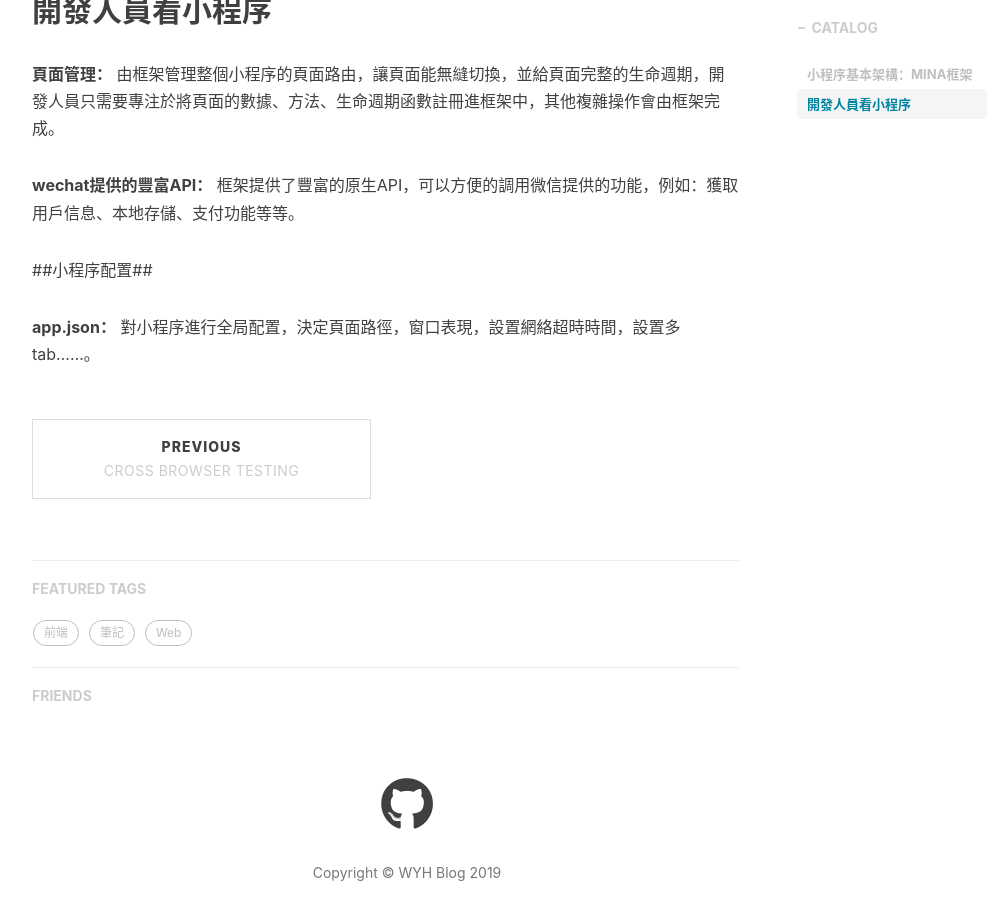
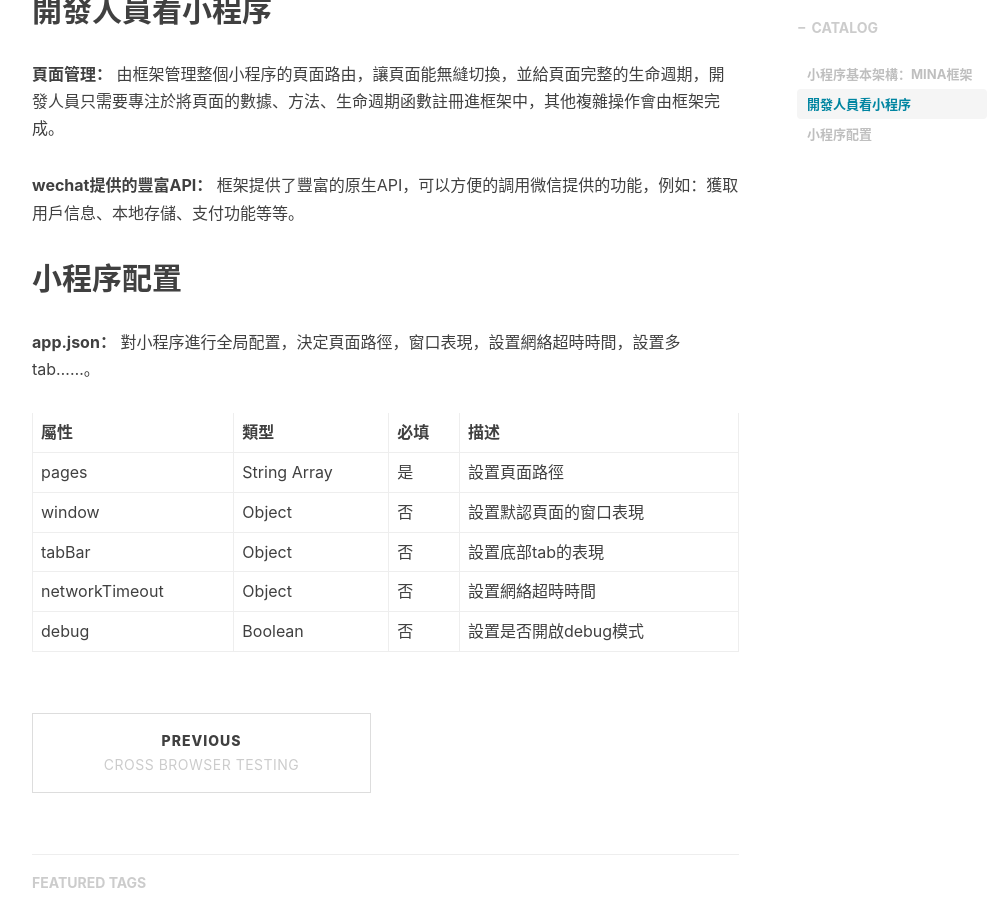
Before and after one commit to elinyuhanwu/elinyuhanwu.github.io, a Jekyll site: the page built from _posts/2019-02-26-wechatminiprogram.md, in a window 1280 px wide and 900 px high, scrolled down 1367 px. Shown: the whole window, without its empty margins (233-1236 px from the left). Built offline with Jekyll 4.4.1, drawn with Linux system fonts in a browser that asks for light colours; nearby versions of some CDN libraries; comment, search, counter and statistics services are not loaded.

Commit message:
update post

```diff
--- a/_posts/2019-02-26-wechatminiprogram.md
+++ b/_posts/2019-02-26-wechatminiprogram.md
@@ -39,6 +39,14 @@ App Service 邏輯層：邏輯處理、數據請求、接口調用
 
 **wechat提供的豐富API：** 框架提供了豐富的原生API，可以方便的調用微信提供的功能，例如：獲取用戶信息、本地存儲、支付功能等等。
 
-##小程序配置##
+## 小程序配置
 
 **app.json：** 對小程序進行全局配置，決定頁面路徑，窗口表現，設置網絡超時時間，設置多tab......。
+
+|屬性           | 類型       | 必填 | 描述 |
+|---           | ---        | --- | --- |
+|pages         |String Array| 是   | 設置頁面路徑|
+|window        | Object     | 否   | 設置默認頁面的窗口表現|
+|tabBar        |Object      |否    |設置底部tab的表現|
+|networkTimeout|Object      |否    |設置網絡超時時間|
+|debug         |Boolean     |否    |設置是否開啟debug模式|
```
